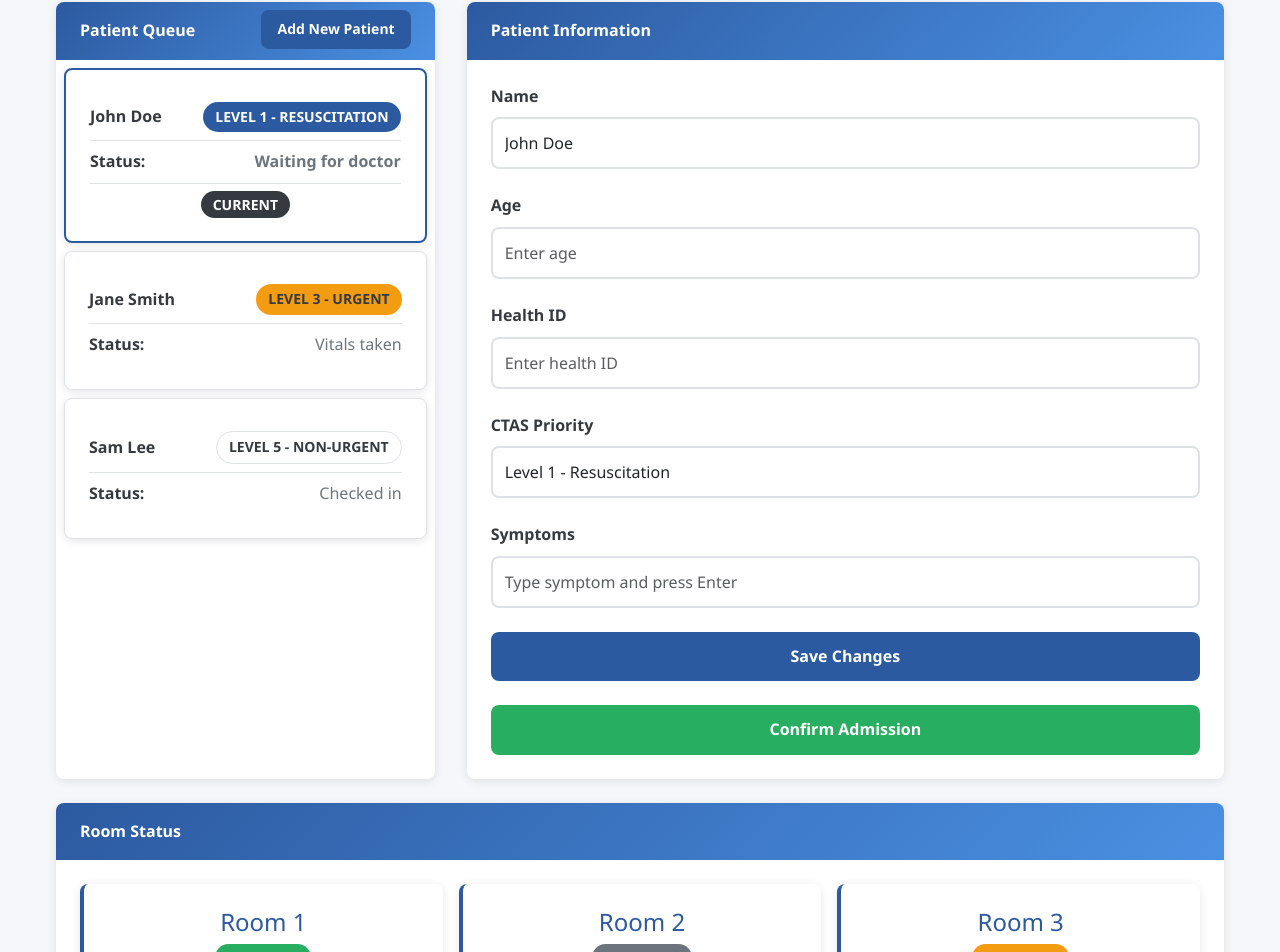
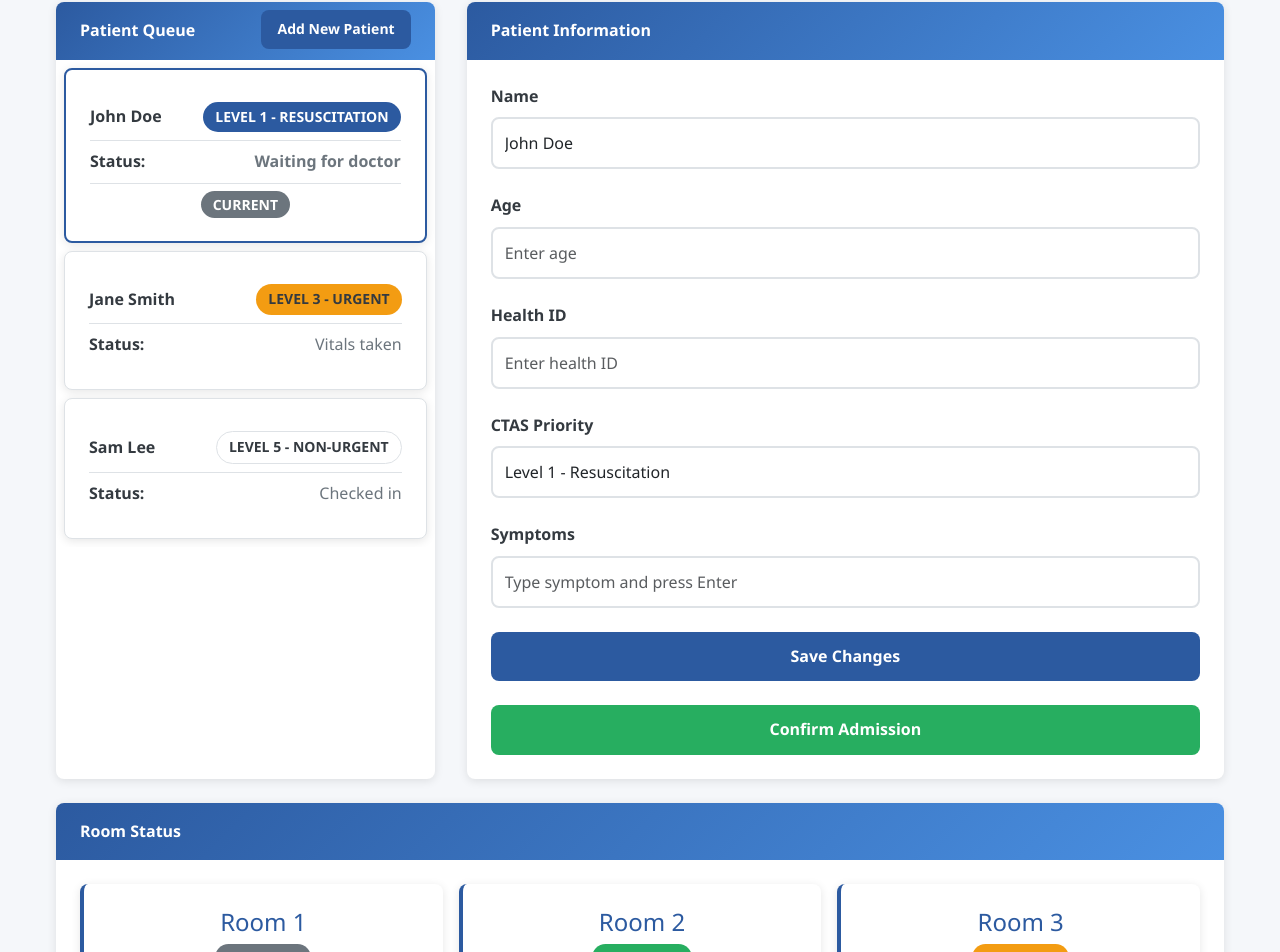
Before and after one commit to hospitalhelpers/hospitalmanager, a React (Vite) app in the folder frontend/: page /staff in a window 1280 px wide. Shown: the part 226-1178 px from the top of the page. Built offline with nearby package versions, Linux system fonts and the light colour scheme.

Commit message:
Minor Fixes

```diff
--- a/frontend/src/components/PatientDashboard.jsx
+++ b/frontend/src/components/PatientDashboard.jsx
@@ -26,8 +26,6 @@ const PatientDashboard = () => {
         <h1>Patient Dashboard</h1>
         <p>Monitor your wait time and treatment progress</p>
       </div>
-      <WaitTimeDisplay />
-      <ProgressReport />
 
       <div className="healthcare-card">
         <div className="healthcare-card-header">Health Card Information</div>
@@ -60,6 +58,10 @@ const PatientDashboard = () => {
           )}
         </div>
       </div>
+
+      <WaitTimeDisplay />
+      <ProgressReport />
+
     </div>
   );
 };
--- a/frontend/src/components/RoomVisualization.jsx
+++ b/frontend/src/components/RoomVisualization.jsx
@@ -7,11 +7,11 @@ const RoomVisualization = () => (
       <div style={{ display: 'grid', gridTemplateColumns: 'repeat(auto-fit, minmax(200px, 1fr))', gap: '1rem' }}>
         <div className="patient-info-item" style={{ textAlign: 'center' }}>
           <h4 style={{ color: 'var(--primary-blue)', marginBottom: '0.5rem' }}>Room 1</h4>
-          <span className="status-badge status-active">Occupied</span>
+          <span className="status-badge status-discharged">Occupied</span>
         </div>
         <div className="patient-info-item" style={{ textAlign: 'center' }}>
           <h4 style={{ color: 'var(--primary-blue)', marginBottom: '0.5rem' }}>Room 2</h4>
-          <span className="status-badge status-discharged">Available</span>
+          <span className="status-badge status-active">Available</span>
         </div>
         <div className="patient-info-item" style={{ textAlign: 'center' }}>
           <h4 style={{ color: 'var(--primary-blue)', marginBottom: '0.5rem' }}>Room 3</h4>
--- a/frontend/src/components/StaffDashboard.jsx
+++ b/frontend/src/components/StaffDashboard.jsx
@@ -300,7 +300,7 @@ const StaffDashboard = () => {
                 </button>
               </div>
             )}
-            <div style={{ maxHeight: '600px', overflowY: 'auto' }}>
+            <div style={{overflowY: 'auto' }}>
               {patientsState
                 .slice() // copy array
                 .sort((a, b) => priorityOrder.indexOf(a.priority) - priorityOrder.indexOf(b.priority))
@@ -328,7 +328,7 @@ const StaffDashboard = () => {
                     </div>
                     {selectedPatient && selectedPatient.id === patient.id && (
                       <div style={{ textAlign: 'center', marginTop: '0.5rem' }}>
-                        <span className="status-badge status-current">Current</span>
+                        <span className="status-badge status-discharged">Current</span>
                       </div>
                     )}
                   </div>
```
